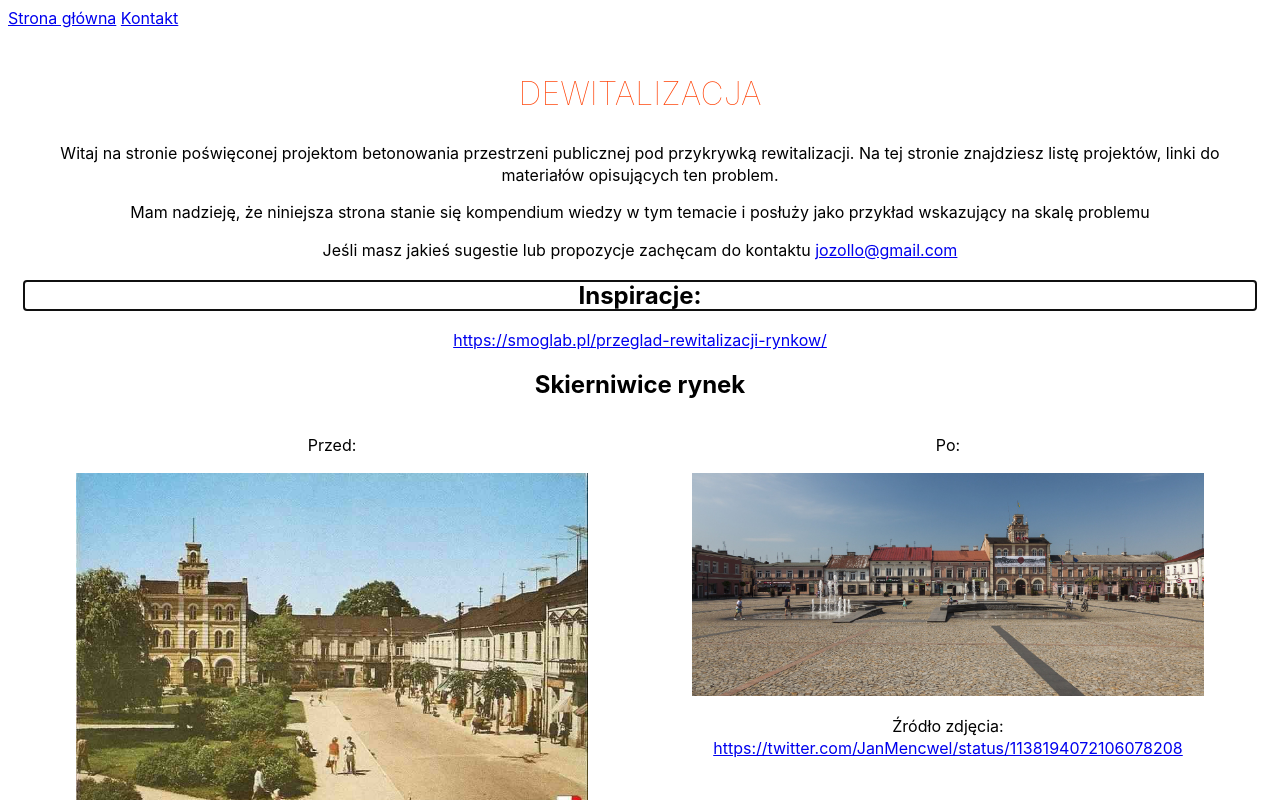
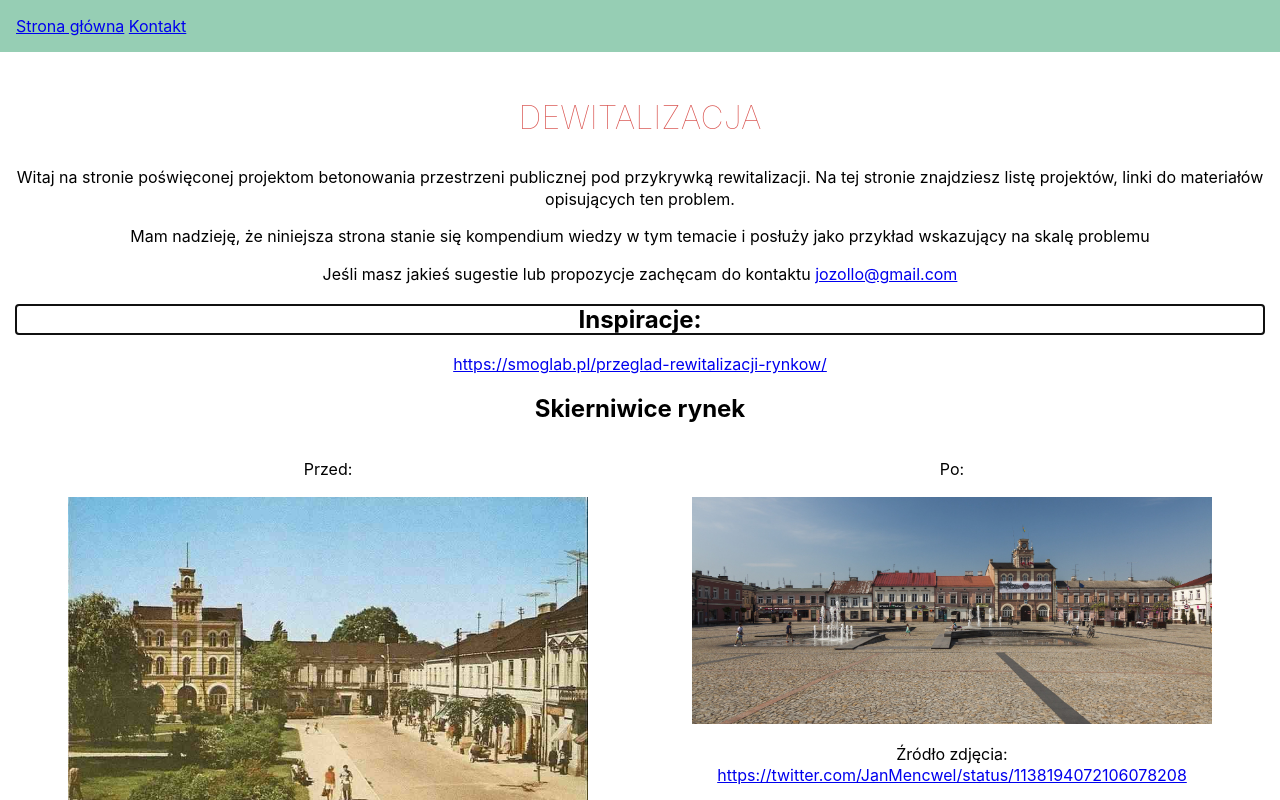
Before and after one commit to masives/dewitalizacja, a Svelte app: page / in a window 1280 px wide. Shown: the top 800 px of the page. Built offline with nearby package versions, Linux system fonts and the light colour scheme.

Commit message:
add colors

```diff
--- a/src/App.svelte
+++ b/src/App.svelte
@@ -31,6 +31,20 @@
 <style global>
   :root {
     font-family: -apple-system, BlinkMacSystemFont, 'Segoe UI', Roboto, Oxygen, Ubuntu, Cantarell, 'Open Sans', 'Helvetica Neue', sans-serif;
+
+    --primary-color: #d9534f;
+    --background-color: #96ceb4;
+  }
+
+  body {
+    margin: 0;
+    padding: 0;
+  }
+
+  header,
+  footer {
+    background-color: var(--background-color);
+    padding: 1rem;
   }
 
   main {
@@ -45,7 +59,7 @@
   }
 
   h1 {
-    color: #ff3e00;
+    color: var(--primary-color);
     text-transform: uppercase;
     font-weight: 100;
     line-height: 1.1;
```
